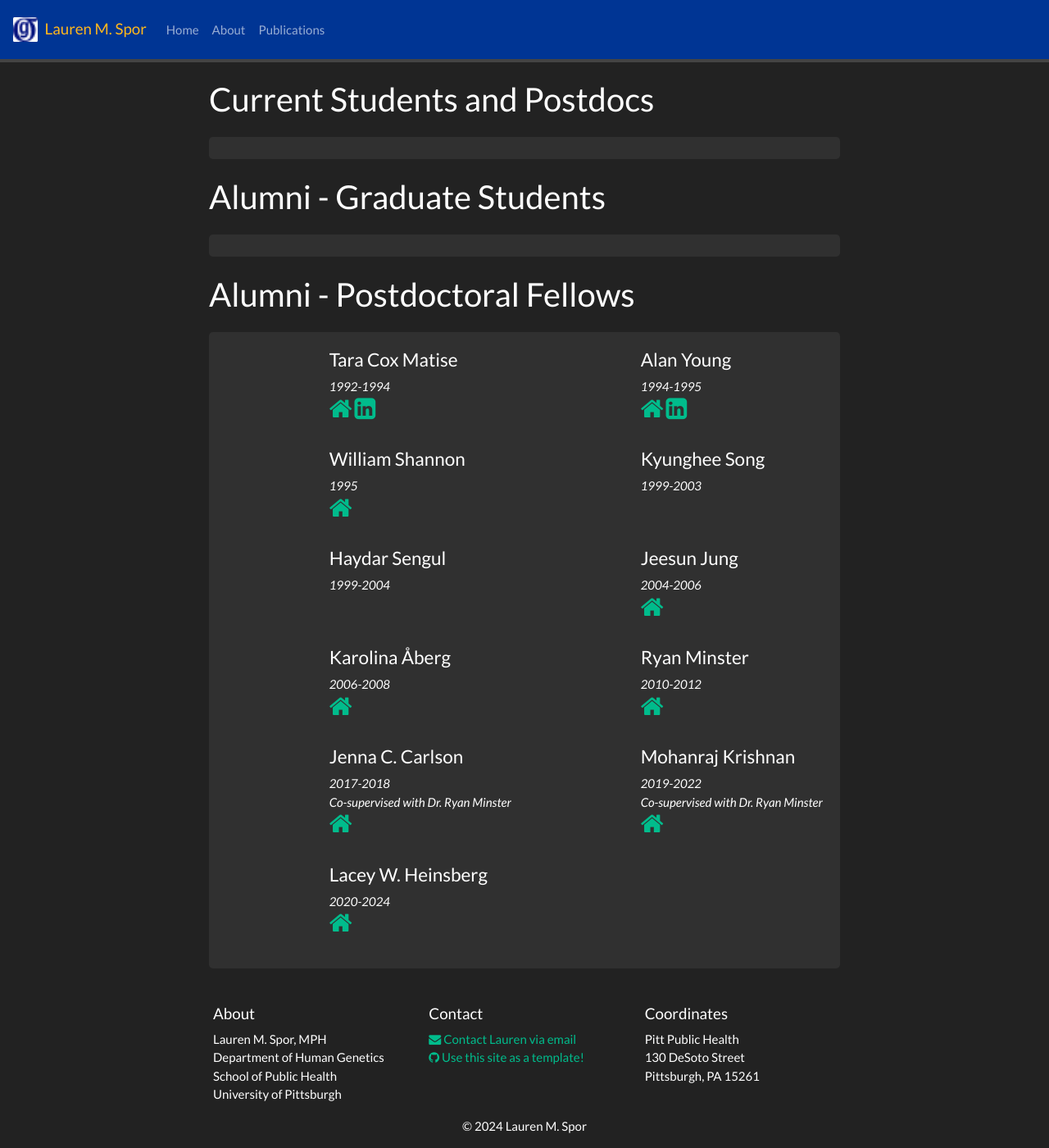
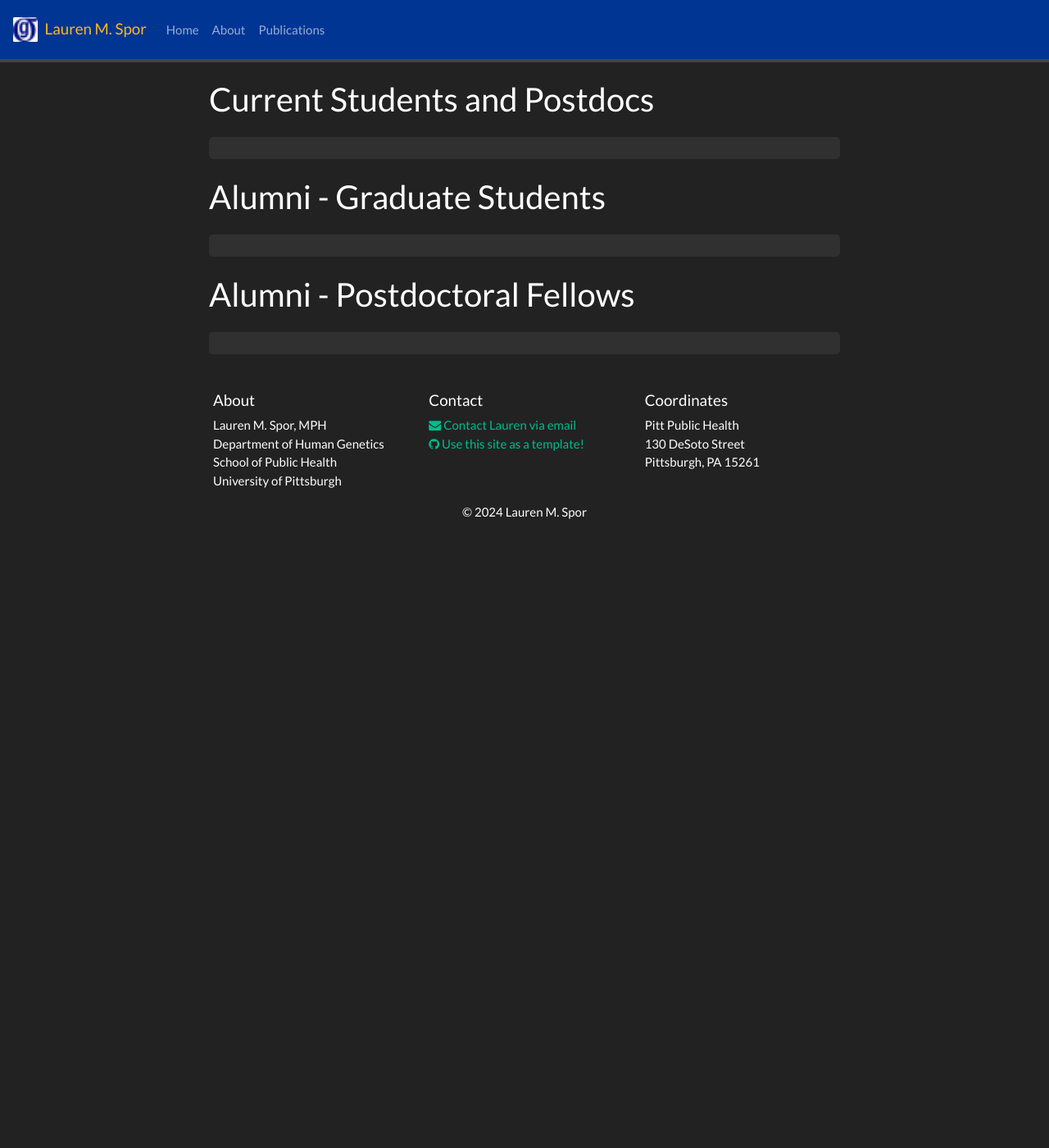
Before and after one commit to Lspor/Lauren_Spor, a Jekyll site: the page built from _pages/team.md, in a window 1280 px wide and 1400 px high, scrolled down 356 px. Shown: the whole window at 82% size. Built offline with Jekyll 4.4.1, drawn with Linux system fonts in a browser that asks for light colours; nearby versions of some CDN libraries; a style sheet for code colours, icons or effects is not loaded; after the commit the page ends 1008 px from its top, so only the background shows below that.

Commit message:
remove post-docs

```diff
--- a/_data/alumni_postdocs.yml
+++ b/_data/alumni_postdocs.yml
@@ -1,58 +1,6 @@
-- name: Tara Cox Matise
-# photo: file-person-fill.png
-  duration: 1992-1994
+#- name:
+# photo:
+#  duration:
 # info:
-  website: https://genetics.rutgers.edu/people/faculty/faculty-member/568-matise-tara
-  linkedin: https://www.linkedin.com/in/tara-matise-13839658/
-
-- name: Alan Young
-# photo: file-person-fill.png
-  duration: 1994-1995
-# info:
-  website: https://www.ndph.ox.ac.uk/team/alan-young
-  linkedin: https://www.linkedin.com/in/alan-young-00365515/
-
-- name: William Shannon
-# photo: file-person-fill.png
-  duration: 1995
-  website: https://generalmedicinegeriatrics.wustl.edu/people/william-d-shannon-phd-mba/
-
-- name: Kyunghee Song
-# photo: file-person-fill.png
-  duration: 1999-2003
-
-- name: Haydar Sengul
-# photo: file-person-fill.png
-  duration: 1999-2004
-
-- name: Jeesun Jung
-# photo: file-person-fill.png
-  duration: 2004-2006
-  website: https://www.niaaa.nih.gov/jeesun-jung-phd
-
-- name: Karolina Åberg
-# photo: file-person-fill.png
-  duration: 2006-2008
-  website: https://pharmacy.vcu.edu/directory/aberg-karolina.html
-
-- name: Ryan Minster
-# photo: file-person-fill.png
-  duration: 2010-2012
-  website: https://www.publichealth.pitt.edu/directory/ryan-minster
-
-- name: Jenna C. Carlson
-# photo: file-person-fill.png
-  duration: 2017-2018
-  info: Co-supervised with Dr. Ryan Minster
-  website: https://www.publichealth.pitt.edu/directory/jenna-carlson
-
-- name: Mohanraj Krishnan
-# photo: file-person-fill.png
-  duration: 2019-2022
-  info: Co-supervised with Dr. Ryan Minster
-  website: https://hhd.psu.edu/contact/mohanraj-krishnan
-
-- name: Lacey W. Heinsberg
-# photo: file-person-fill.png
-  duration: 2020-2024
-  website: https://www.nursing.pitt.edu/person/lacey-w-heinsberg
+#  website:
+#  linkedin:
```
